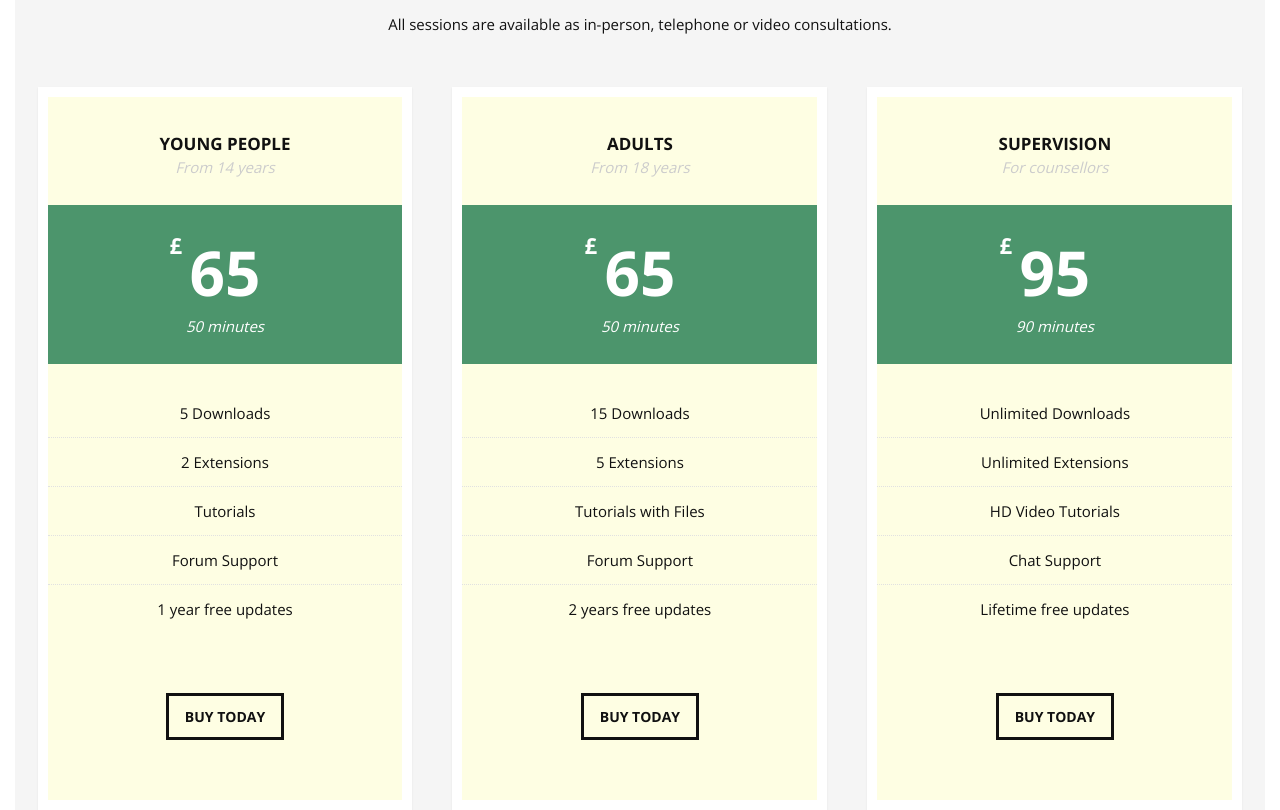
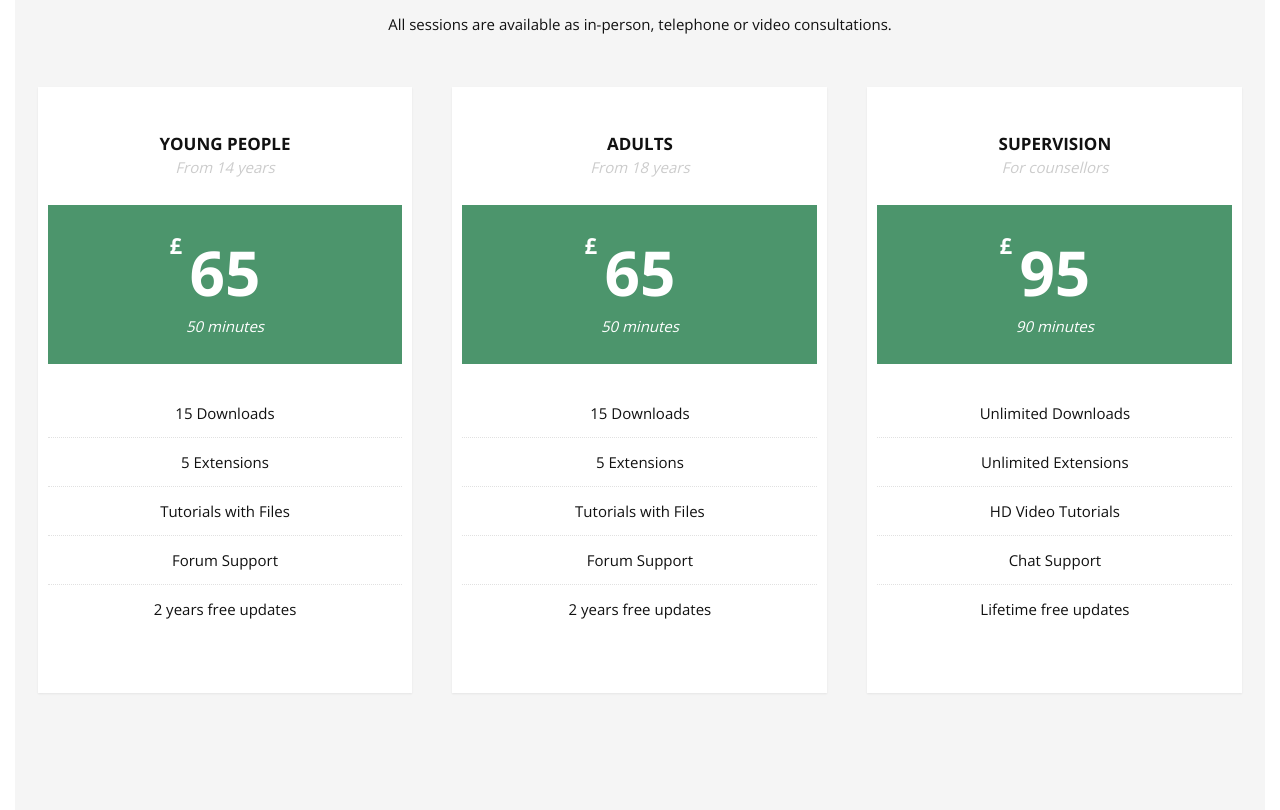
Before and after one commit to PAESOE-ORG/mlb-www, a plain HTML site: page index.html in a window 1280 px wide. Shown: the part 3440-4250 px from the top of the page. Drawn offline with nearby package versions, Linux system fonts and the light colour scheme.

Commit message:
Commit before major rework

```diff
--- a/index.html
+++ b/index.html
@@ -427,7 +427,7 @@
 
             <!--Pricing Block-->
             <div class="pricing-block col-3 featured wow fadeInUp" data-wow-delay="0.4s">
-              <div class="pricing-block-content background-3">
+              <div class="pricing-block-content">
                 <h3>Young People</h3>
                 <p class="pricing-sub">From 14 years</p>
                 <div class="pricing">
@@ -435,20 +435,19 @@
                   <p>50 minutes</p>
                 </div>
                 <ul>
-                  <li>5 Downloads</li>
-                  <li>2 Extensions</li>
-                  <li>Tutorials</li>
+                  <li>15 Downloads</li>
+                  <li>5 Extensions</li>
+                  <li>Tutorials with Files</li>
                   <li>Forum Support</li>
-                  <li>1 year free updates</li>
+                  <li>2 years free updates</li>
                 </ul>
-                <a href="#" class="button">BUY TODAY</a>
               </div>
             </div>
             <!--End Pricing Block-->
 
             <!--Pricing Block-->
             <div class="pricing-block featured col-3 wow fadeInUp" data-wow-delay="0.6s">
-              <div class="pricing-block-content background-3">
+              <div class="pricing-block-content">
                 <h3>Adults</h3>
                 <p class="pricing-sub">From 18 years</p>
                 <div class="pricing">
@@ -462,14 +461,13 @@
                   <li>Forum Support</li>
                   <li>2 years free updates</li>
                 </ul>
-                <a href="#" class="button">BUY TODAY</a>
               </div>
             </div>
             <!--End Pricing Block-->
 
             <!--Pricing Block-->
             <div class="pricing-block col-3 featured  wow fadeInUp" data-wow-delay="0.8s">
-              <div class="pricing-block-content  background-3">
+              <div class="pricing-block-content">
                 <h3>Supervision</h3>
                 <p class="pricing-sub">For counsellors</p>
                 <div class="pricing">
@@ -483,7 +481,6 @@
                   <li>Chat Support</li>
                   <li>Lifetime free updates</li>
                 </ul>
-                <a href="#" class="button">BUY TODAY</a>
               </div>
             </div>
             <!--End Pricing Block-->
```
Also changed, not shown: images/banner-images/banner-image-1.jpg, images/banner-images/banner-image-2.jpg (added), images/banner-images/banner-image-3.png (added), images/logo-2.png (deleted), images/logo.png (deleted), images/user-images/neurodiverse-3-transparent.png (added).
